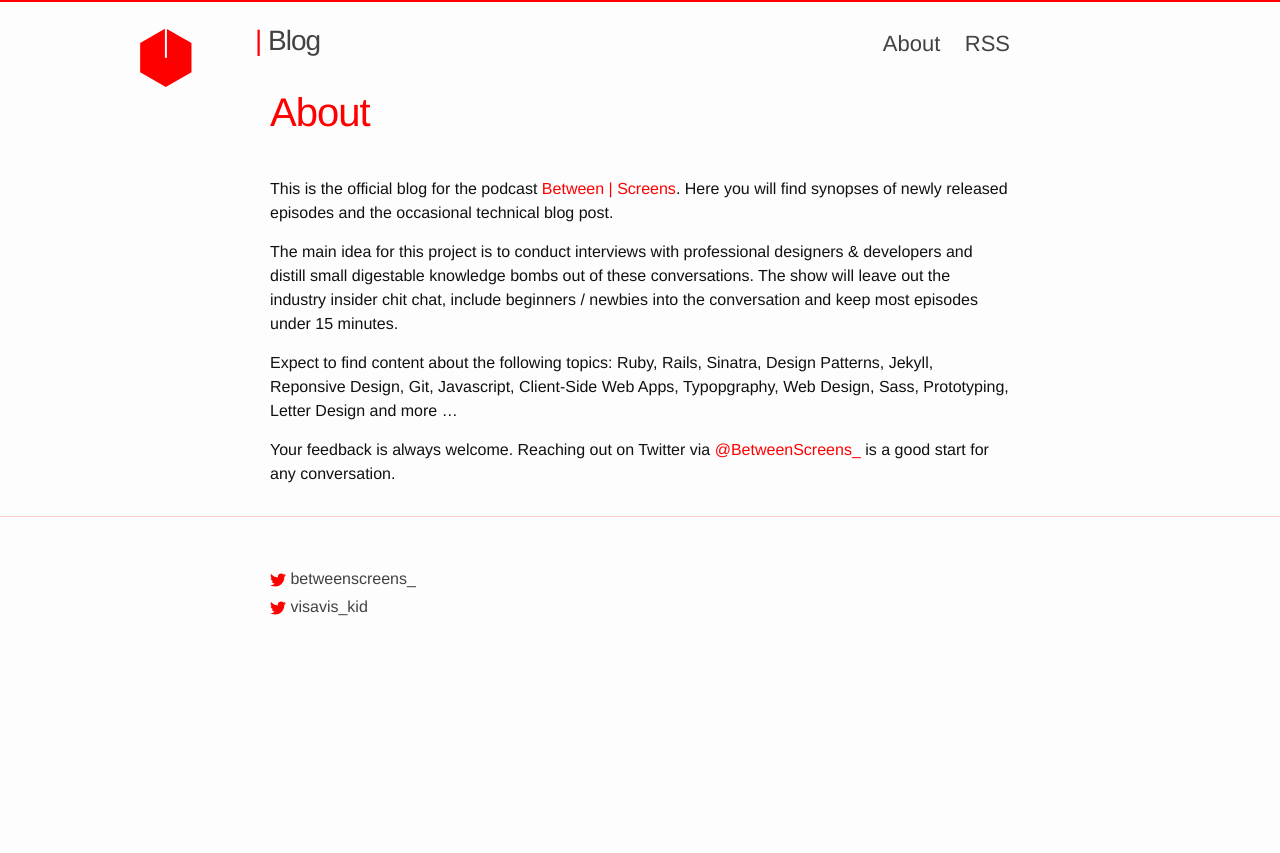
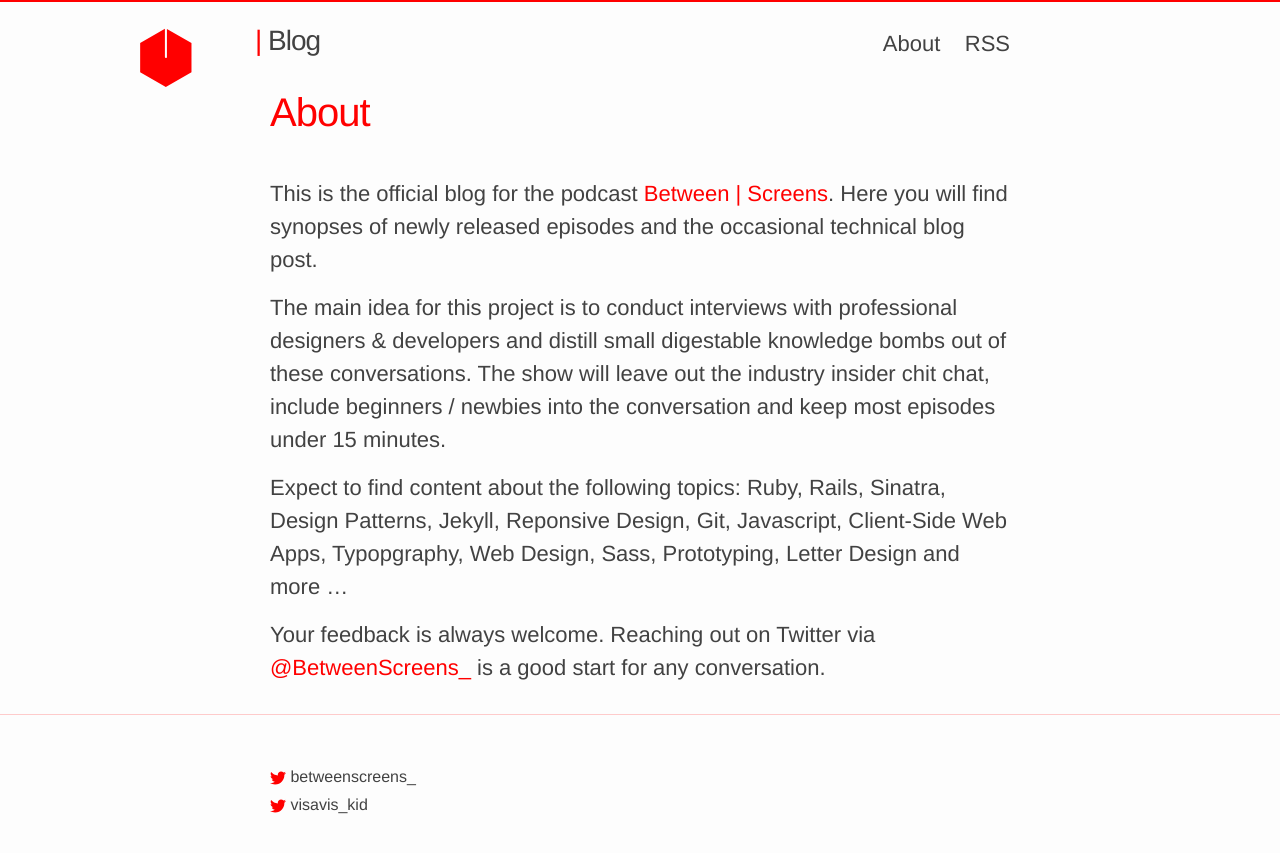
Before and after one commit to vis-kid/between_blog, a Jekyll site: the page built from about.md, in a window 1280 px wide. Shown: the top 853 px of the page. Built offline with Jekyll 4.4.1, drawn with Linux system fonts in a browser that asks for light colours.

Commit message:
Changes font-size and color on about text

```diff
--- a/_sass/_layout.scss
+++ b/_sass/_layout.scss
@@ -472,3 +472,8 @@
     display: none;
   }
 }
+
+article.post-content {
+  font-size: 22px;
+  color: $grey-color-dark;
+}
```
